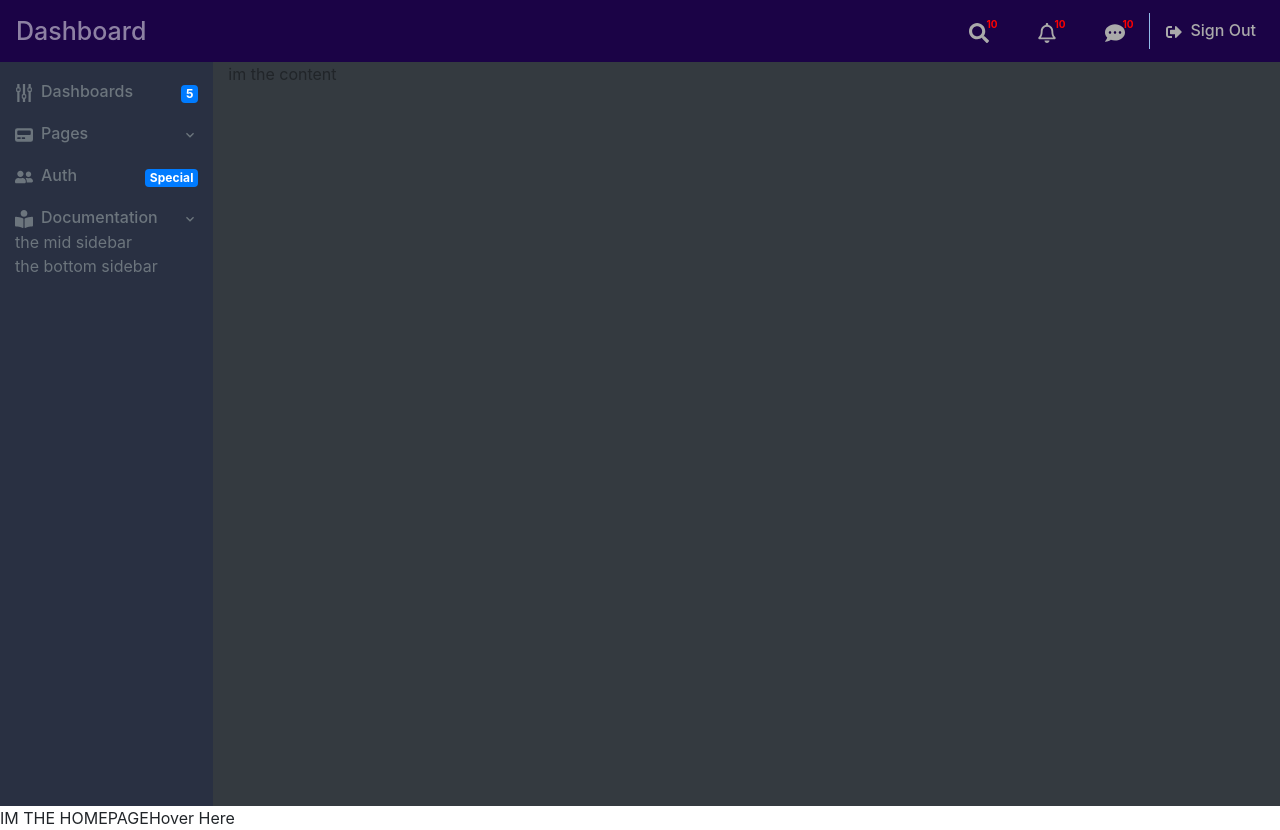
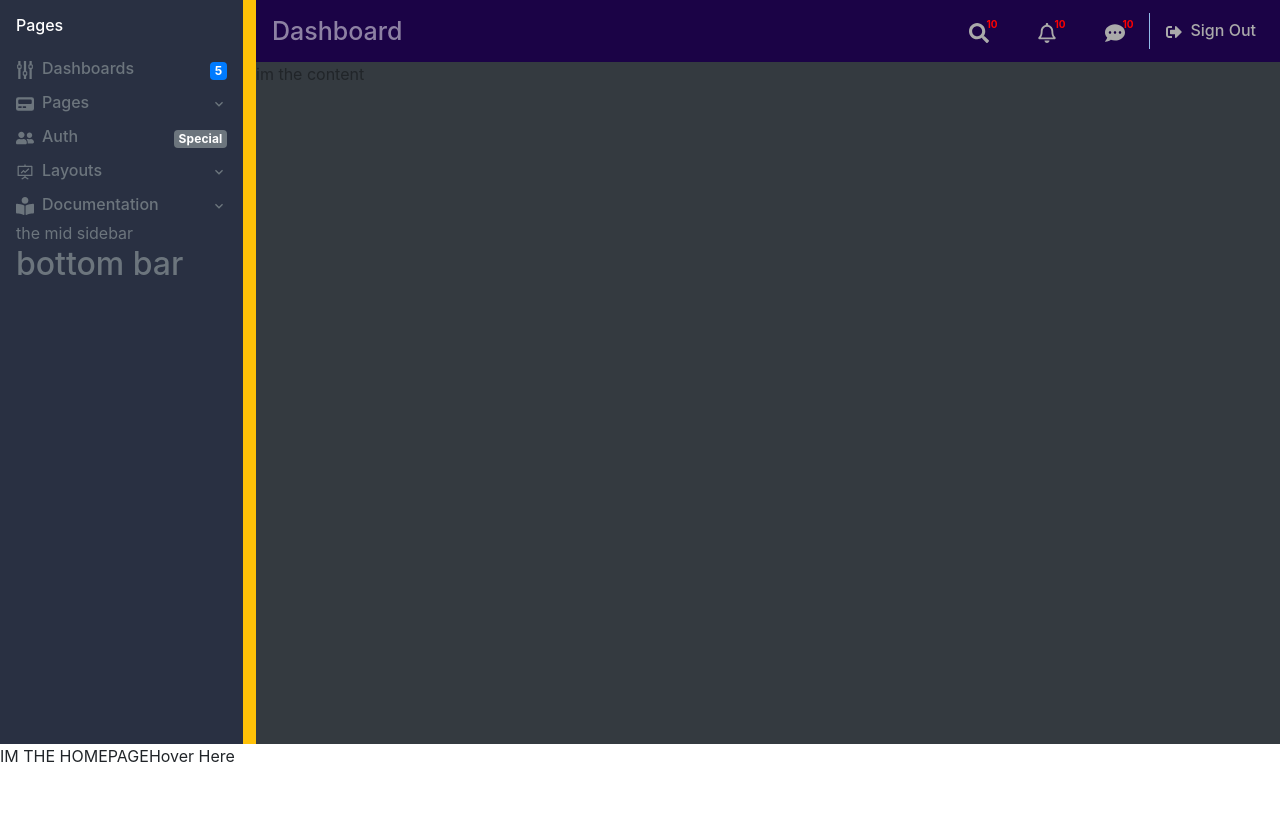
Before and after one commit to AyoTheInspired/admin-dashboard, a React (Create React App) app in the folder admin-app/: page / in a window 1280 px wide. After the commit the page ends 800 px from the top, so only its background shows below. Built offline with nearby package versions, Linux system fonts and the light colour scheme.

Commit message:
Added Top Sidebar

```diff
--- /dev/null
+++ b/admin-app/src/AccordionTest.js
@@ -0,0 +1,33 @@
+import React from "react";
+import { Accordion, Card, Button } from "react-bootstrap";
+
+function AccordionTest() {
+	return (
+		<div>
+			<Accordion defaultActiveKey="0">
+				<Card>
+					<Card.Header>
+						<Accordion.Toggle as={Button} variant="link">
+							Click me!
+						</Accordion.Toggle>
+					</Card.Header>
+					<Accordion.Collapse>
+						<Card.Body>Hello! I'm the body</Card.Body>
+					</Accordion.Collapse>
+				</Card>
+				<Card>
+					<Card.Header>
+						<Accordion.Toggle as={Button} variant="link">
+							Click me!
+						</Accordion.Toggle>
+					</Card.Header>
+					<Accordion.Collapse>
+						<Card.Body>Hello! I'm another body</Card.Body>
+					</Accordion.Collapse>
+				</Card>
+			</Accordion>
+		</div>
+	);
+}
+
+export default AccordionTest;
--- a/admin-app/src/Home.js
+++ b/admin-app/src/Home.js
@@ -8,7 +8,7 @@ import ReactTooltip from "react-tooltip";
 function Home() {
 	return (
 		<div>
-			<Navigation />
+			{/* <Navigation /> */}
 			<Body />
 			{/* <Footer /> */}
 			{/* <Tooltips /> */}
--- a/admin-app/src/appData.js
+++ b/admin-app/src/appData.js
@@ -18,6 +18,7 @@ import {
 	AiOutlineAppstore,
 	AiOutlineBars,
 	AiOutlinePieChart,
+	AiOutlineFundProjectionScreen,
 } from "react-icons/ai";
 
 export const navInfo = [
@@ -67,6 +68,19 @@ export const sidebarTopInfo = [
 		badge: "Special",
 		badgeVariant: "secondary",
 		children: ["Sign In", "Sign Up", "Reset Password", "Error Pages"],
+	},
+	{
+		icon: <AiOutlineFundProjectionScreen />,
+		title: "Layouts",
+		dropArrow: true,
+		children: [
+			"Sticky Sidebar",
+			"Sidebar Collapsed",
+			"Boxed Layout",
+			"Classic Theme",
+			"Corporate Theme",
+			"Modern Theme",
+		],
 	},
 	{
 		icon: <FaBookReader />,
--- a/admin-app/src/components/Body.js
+++ b/admin-app/src/components/Body.js
@@ -3,6 +3,7 @@ import styled from "styled-components";
 import { Container, Row } from "react-bootstrap";
 import Sidebar from "./Sidebar";
 import Content from "./Content";
+import AccordionTest from "../AccordionTest";
 
 function Body() {
 	return (
--- a/admin-app/src/components/Content.js
+++ b/admin-app/src/components/Content.js
@@ -1,9 +1,27 @@
 import React from "react";
+import styled from "styled-components";
+import AccordionTest from "../AccordionTest";
+import Navigation from "./Navigation";
 
 function Content() {
 	return (
-		<div className="col-sm-6 col-md-8  col-lg-10 bg-dark">im the content</div>
+		<>
+			<Wrap className="bg-dark">
+				<Navigation />
+				im the content
+				{/* <AccordionTest /> */}
+			</Wrap>
+		</>
 	);
 }
 
 export default Content;
+
+const Wrap = styled.div`
+	width: 80%;
+	@media (max-width: 768px) {
+		width: 71%;
+	}
+`;
+
+// col-sm-6 col-md-8  col-lg-10
--- a/admin-app/src/components/Navigation.js
+++ b/admin-app/src/components/Navigation.js
@@ -38,7 +38,6 @@ function Navigation() {
 						<Nav className="align-items-end">
 							{navInfo.map((info, id) => {
 								const { icon, tip, tag } = info;
-								console.log(tip);
 								return (
 									<Nav.Link
 										data-tip="React-tooltip"
--- a/admin-app/src/components/Sidebar.js
+++ b/admin-app/src/components/Sidebar.js
@@ -3,10 +3,11 @@ import styled from "styled-components";
 import SidebarBottom from "./sidebar/SidebarBottom";
 import SidebarMid from "./sidebar/SidebarMid";
 import SidebarTop from "./sidebar/SidebarTop";
+import { uid } from "react-uid";
 
 function Sidebar() {
 	return (
-		<Wrap className="col-sm-5 col-md-4 col-lg-2 d-flex flex-column">
+		<Wrap className="px-3 d-flex flex-column" key={uid(Wrap)}>
 			<SidebarTop />
 			<SidebarMid />
 			<SidebarBottom />
@@ -19,4 +20,10 @@ export default Sidebar;
 const Wrap = styled.div`
 	background: var(--sidebar-bg);
 	color: var(--pale-2);
+	width: 19%;
+	@media (max-width: 768px) {
+		width: 28%;
+	}
 `;
+
+// col-sm-5 col-md-4 col-lg-2
--- a/admin-app/src/components/sidebar/SidebarBottom.js
+++ b/admin-app/src/components/sidebar/SidebarBottom.js
@@ -1,7 +1,16 @@
 import React from "react";
+import styled from "styled-components";
+import { sidebarTopInfo } from "../../appData";
+import "./sidebarStyles.css";
+import { Badge, Dropdown, Accordion, Card } from "react-bootstrap";
+import { MdKeyboardArrowDown } from "react-icons/md";
+import { uid } from "react-uid";
+import { FaHome } from "react-icons/fa";
 
 function SidebarBottom() {
-	return <div>the bottom sidebar</div>;
+	return <h2>bottom bar</h2>;
 }
 
+// {
+
 export default SidebarBottom;
--- a/admin-app/src/components/sidebar/SidebarTop.js
+++ b/admin-app/src/components/sidebar/SidebarTop.js
@@ -1,40 +1,33 @@
-import React from "react";
+import React, { useState } from "react";
 import styled from "styled-components";
 import { sidebarTopInfo } from "../../appData";
 import "./sidebarStyles.css";
-import { Badge, Dropdown, Accordion, Card } from "react-bootstrap";
-import { MdKeyboardArrowDown } from "react-icons/md";
+import { Badge, Accordion, Card } from "react-bootstrap";
+import { MdKeyboardArrowDown, MdKeyboardArrowUp } from "react-icons/md";
 import { uid } from "react-uid";
-import { FaHome } from "react-icons/fa";
 
 function SidebarTop() {
+	// const [itemClicked, setItemClicked] = useState(true);
+
 	return (
 		<Wrap>
+			<h6 className="mb-0 my-3 text-white">Pages</h6>
+			<Accordion key={uid(new Date())}>
+				<Card className="card">
 					{sidebarTopInfo.map((info) => {
-				const {
-					sidebarName,
-					icon,
-					title,
-					dropArrow,
-					badge,
-					badgeVariant,
-					children,
-				} = info;
+						const { icon, title, dropArrow, badge, badgeVariant, children } =
+							info;
+
 						return (
 							<>
-						<h6 className="mb-0 mb-2 mt-3 text-white sidebar__name w-100">
-							{" "}
-							{sidebarName}{" "}
-						</h6>
-						<Accordion>
-							<Card className="sidebar__item-header">
 								<Accordion.Toggle
 									as={Card.Header}
 									eventKey={title}
-									className="sidebar-toggle d-flex justify-content-between align-items-center px-0 py-0 ">
+									key={uid(title)}
+									className="sidebar-toggle d-flex justify-content-between align-items-center px-0 py-1">
 									<div className="sidebar__item-a">
 										<span className="sidebar__title-icon mr-2">{icon}</span>
-										<h6 className="mb-0">{title}</h6>
+										<h6 className="mb-0"> {title} </h6>
 									</div>
 									<div className="ml-auto">
 										{dropArrow ? (
@@ -44,35 +37,28 @@ function SidebarTop() {
 										) : (
 											<div>
 												<Badge
-													className="sidebar__item-span bg-primary text-white "
-													variant={`${badgeVariant}`}>
+													variant={badgeVariant}
+													className="sidebar__item-span text-white">
 													{badge && badge}
 												</Badge>
 											</div>
 										)}
 									</div>
-									<div>
-										{/* {dropArrow ? (
-											<div>
-												<MdKeyboardArrowDown />
-											</div>
-										) : null} */}
-									</div>
 								</Accordion.Toggle>
-							</Card>
-
-							<div className="sidebar__children-container">
-								{/* <Accordion>
-									<Accordion.Toggle>{<MdKeyboardArrowDown />}</Accordion.Toggle>
-								</Accordion> */}
-								{/* {children?.map((child) => (
-
-								))} */}
-							</div>
-						</Accordion>
+								<Accordion.Collapse eventKey={title}>
+									<Card.Body className="accordion__body">
+										{children?.map((child, id) => (
+											<li className="sidebar__item-child my-2">
+												<a>{child}</a>
+											</li>
+										))}
+									</Card.Body>
+								</Accordion.Collapse>
 							</>
 						);
 					})}
+				</Card>
+			</Accordion>
 		</Wrap>
 	);
 }
--- a/admin-app/src/components/sidebar/sidebarStyles.css
+++ b/admin-app/src/components/sidebar/sidebarStyles.css
@@ -11,7 +11,8 @@
 }
 
 .sidebar__item-header,
-.sidebar-toggle {
+.sidebar-toggle,
+.card {
 	background: transparent !important;
 	box-shadow: none !important;
 	border: none !important;
@@ -20,15 +21,21 @@
 .sidebar-toggle {
 	cursor: pointer;
 	transition: var(--sht-trans);
+	background: transparent !important;
 }
 
-.sidebar-toggle:hover {
-	color: var(--pale-gray);
+.sidebar-toggle:hover,
+.sidebar__item-child:hover {
 	color: #ccc;
 }
 
 .sidebar__title-icon {
 	font-size: 18px;
+}
+
+.sidebar__item-child {
+	list-style: none;
+	cursor: pointer;
 }
 
 .sidebar__item-a {
```
Lines whose indentation alone changed are shown as unchanged.
